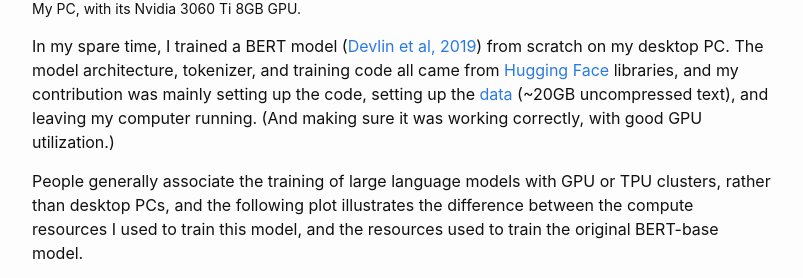
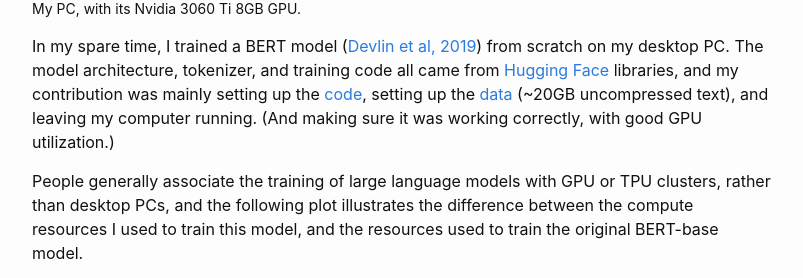
Before and after one commit to sradc/sradc.github.io, a Jekyll site: the page built from _posts/2023-05-29-bert-from-scratch.md, in a window 1280 px wide and 900 px high, scrolled down 461 px. Shown: the part 200-478 px from the top of the window, without its empty margins (238-1041 px from the left). Built offline with Jekyll 4.4.1, drawn with Linux system fonts in a browser that asks for light colours; comment, search, counter and statistics services are not loaded; some of the changed lines change nothing that is shown.

Commit message:
added link to my code

```diff
--- a/_posts/2023-05-29-bert-from-scratch.md
+++ b/_posts/2023-05-29-bert-from-scratch.md
@@ -19,7 +19,7 @@
 </figure>
 </p>
 
-In my spare time, I trained a BERT model ([Devlin et al, 2019](https://arxiv.org/abs/1810.04805)) from scratch on my desktop PC. The model architecture, tokenizer, and training code all came from [Hugging Face](https://huggingface.co/) libraries, and my contribution was mainly setting up the code, setting up the [data](https://huggingface.co/datasets/sradc/chunked-shuffled-wikipedia20220301en-bookcorpusopen) (~20GB uncompressed text), and leaving my computer running. (And making sure it was working correctly, with good GPU utilization.)
+In my spare time, I trained a BERT model ([Devlin et al, 2019](https://arxiv.org/abs/1810.04805)) from scratch on my desktop PC. The model architecture, tokenizer, and training code all came from [Hugging Face](https://huggingface.co/) libraries, and my contribution was mainly setting up the [code](https://github.com/sradc/pretraining-BERT/tree/main), setting up the [data](https://huggingface.co/datasets/sradc/chunked-shuffled-wikipedia20220301en-bookcorpusopen) (~20GB uncompressed text), and leaving my computer running. (And making sure it was working correctly, with good GPU utilization.)
 
 People generally associate the training of large language models with GPU or TPU clusters, rather than desktop PCs, and the following plot illustrates the difference between the compute resources I used to train this model, and the resources used to train the original BERT-base model.
 
@@ -53,8 +53,6 @@
 but the model architecture changes and other suggestions in Cramming were not used.
 
 I was able to monitor training remotely, using [Weights & Biases](https://wandb.ai/site).
-
-<!-- TODO dataset and code available -->
 
 ### Plots from the 100 hours training run
 
```
